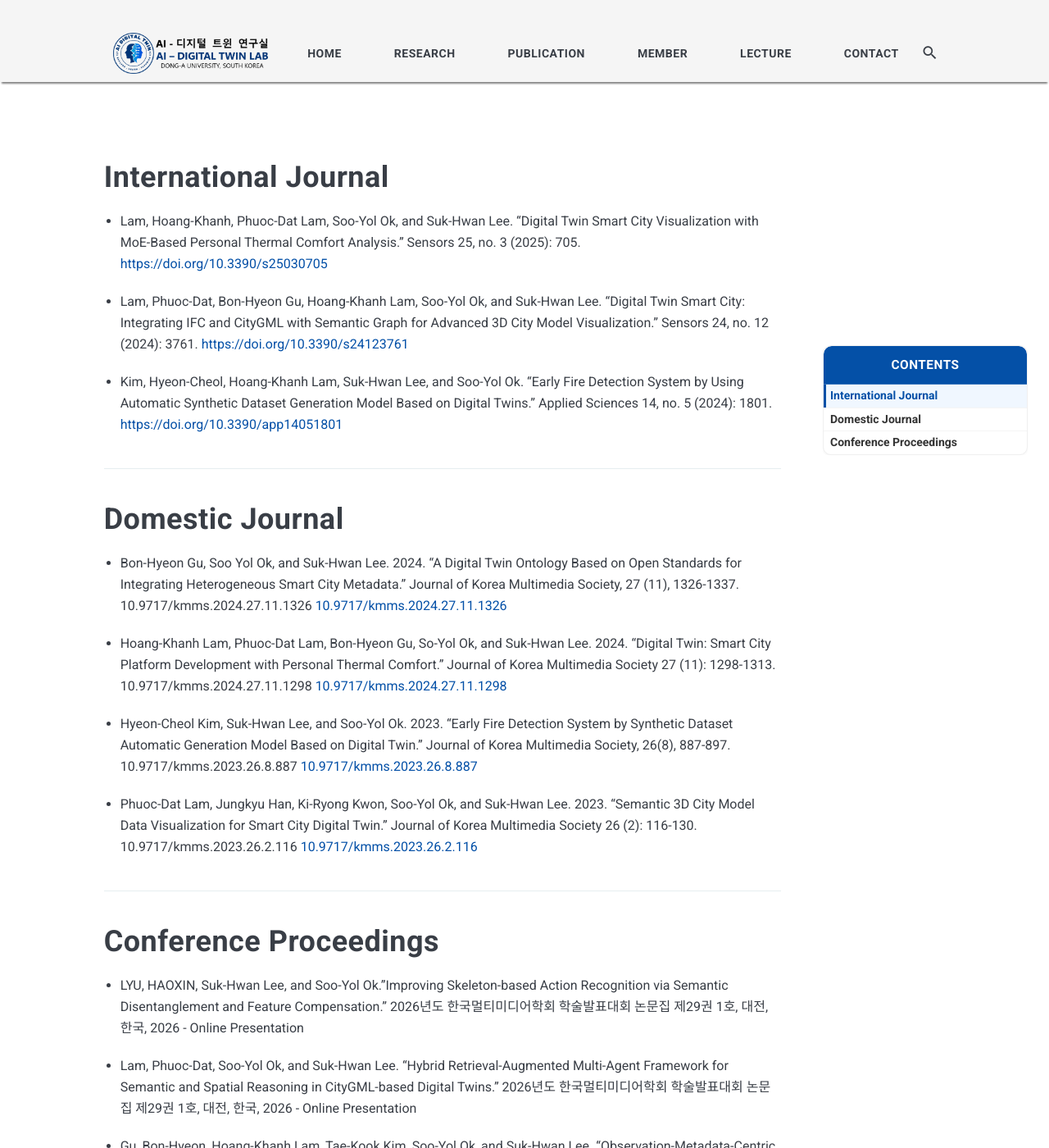
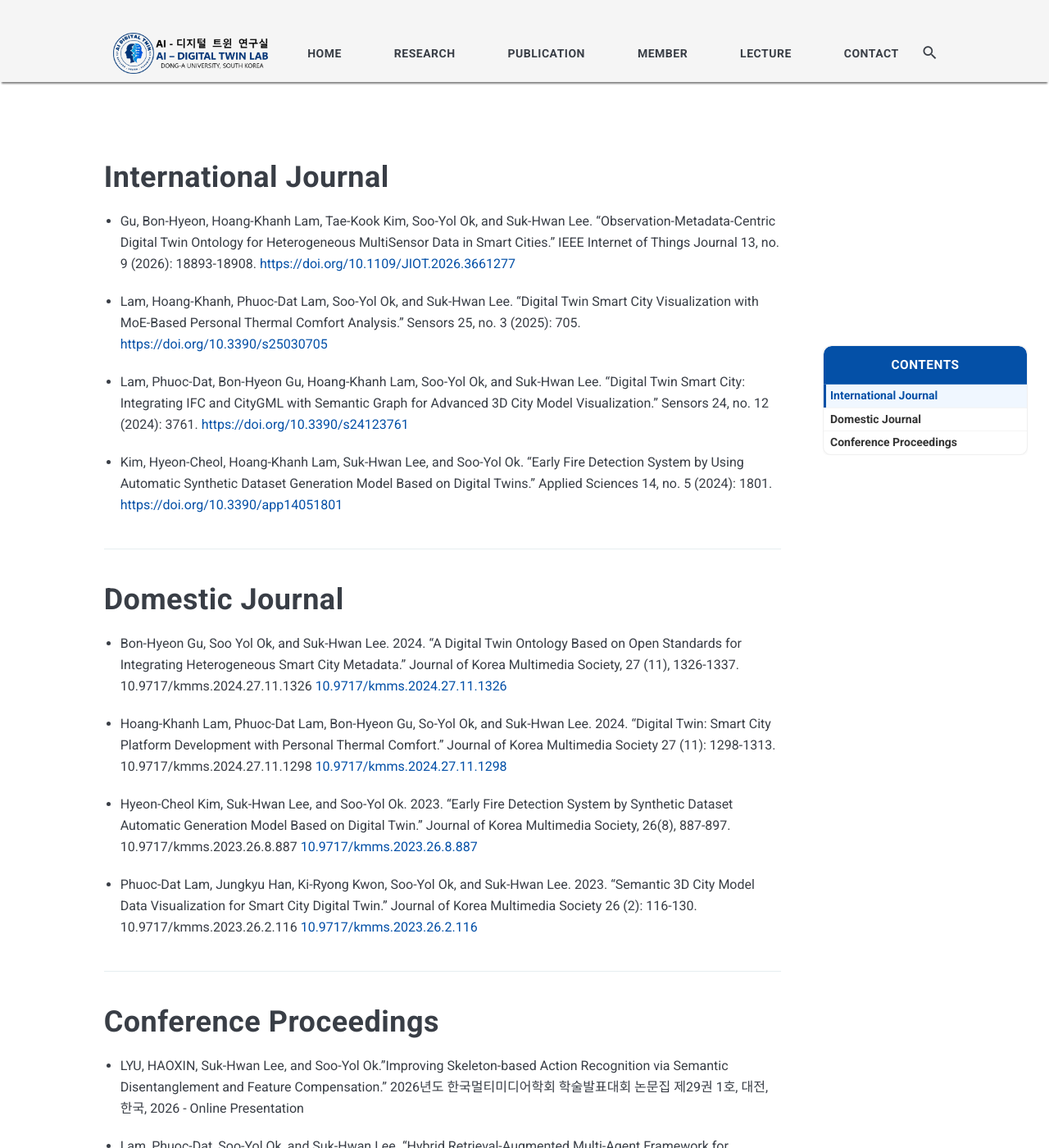
Before and after one commit to AIDTLab-DAU/AIDTLab-DAU.github.io, a Jekyll site: the page built from _pages/2-publication.md, in a window 1280 px wide and 1400 px high, scrolled down 226 px. Shown: the whole window at 82% size. Built offline with Jekyll 4.4.1, drawn with Linux system fonts in a browser that asks for light colours; nearby versions of some CDN libraries; some of the changed text lies outside the part shown.

Commit message:
Updated list of publications

```diff
--- a/_pages/2-publication.md
+++ b/_pages/2-publication.md
@@ -8,6 +8,8 @@ toc: true
 ---
 
 # International Journal
+
+* Gu, Bon-Hyeon, Hoang-Khanh Lam, Tae-Kook Kim, Soo-Yol Ok, and Suk-Hwan Lee. “Observation-Metadata-Centric Digital Twin Ontology for Heterogeneous MultiSensor Data in Smart Cities.” IEEE Internet of Things Journal 13, no. 9 (2026): 18893-18908. [https://doi.org/10.1109/JIOT.2026.3661277](https://doi.org/10.1109/JIOT.2026.3661277)
 
 * Lam, Hoang-Khanh, Phuoc-Dat Lam, Soo-Yol Ok, and Suk-Hwan Lee. "Digital Twin Smart City Visualization with MoE-Based Personal Thermal Comfort Analysis." Sensors 25, no. 3 (2025): 705. [https://doi.org/10.3390/s25030705](https://doi.org/10.3390/s25030705)
 
```
Also changed, not shown: other parts of _pages/2-publication.md (+0 -2 lines).
